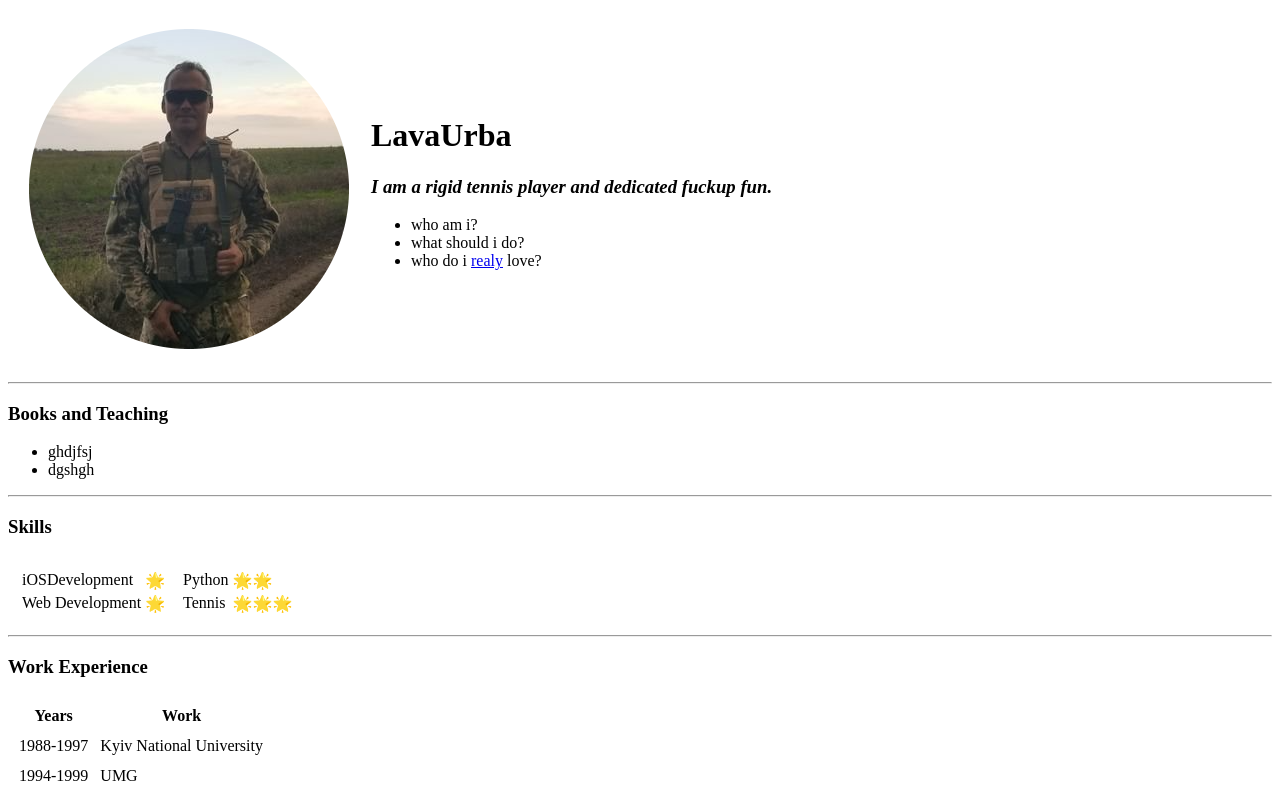
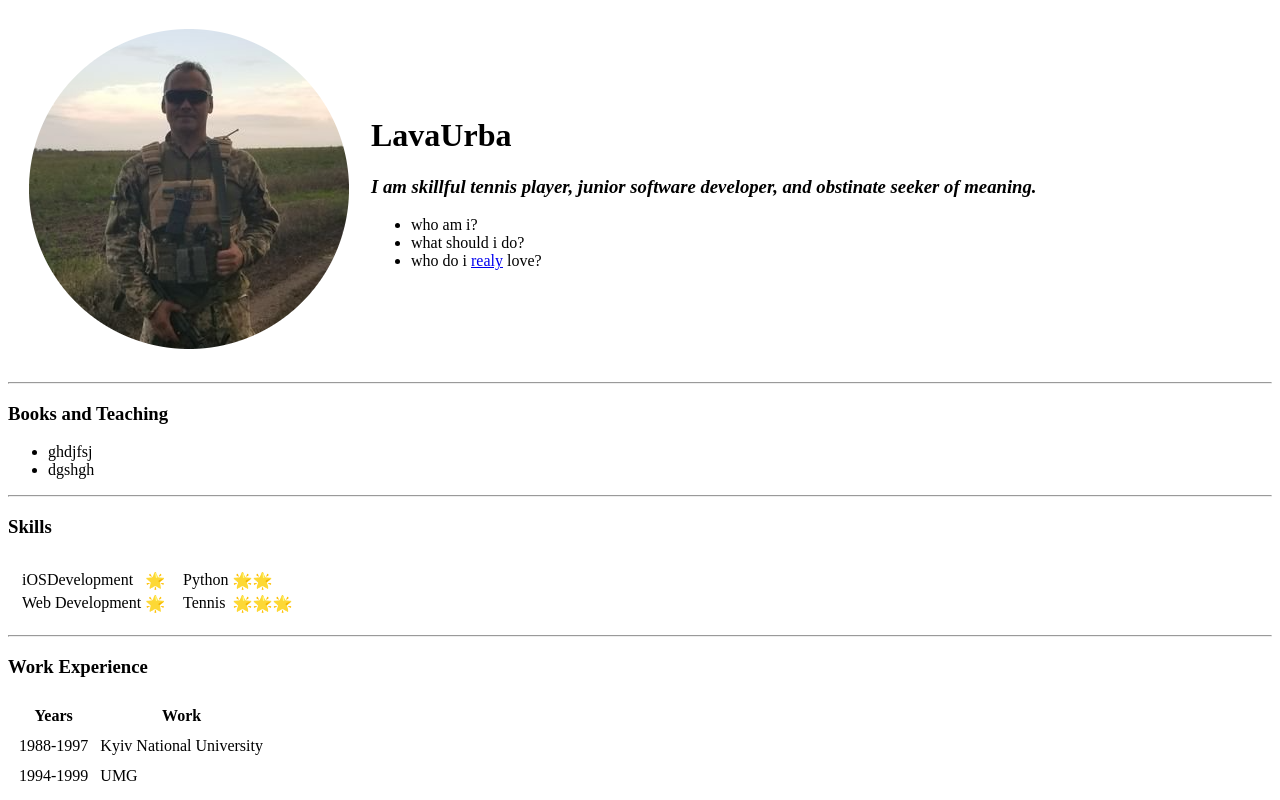
Before and after one commit to lavaurba/cv, a plain HTML site: page index.html in a window 1280 px wide. Shown: the top 800 px of the page. Drawn offline with Linux system fonts and the light colour scheme.

Commit message:
Update index.html

```diff
--- a/index.html
+++ b/index.html
@@ -12,7 +12,7 @@
       <tr>
         <td><img src="images\LavaUrba_-modified.png" alt="LavaUrba`s profile picture" class="wdn-stretch rounded-corners" /></td>
         <td><h1>LavaUrba</h1>
-        <h3><em>I am a rigid tennis player and dedicated fuckup fun.</em></h3>
+        <h3><em>I am skillful tennis player, junior software developer, and obstinate seeker of meaning.</em></h3>
         <p><ul>
           <li>who am i?</li>
           <li>what should i do?</li>
```
